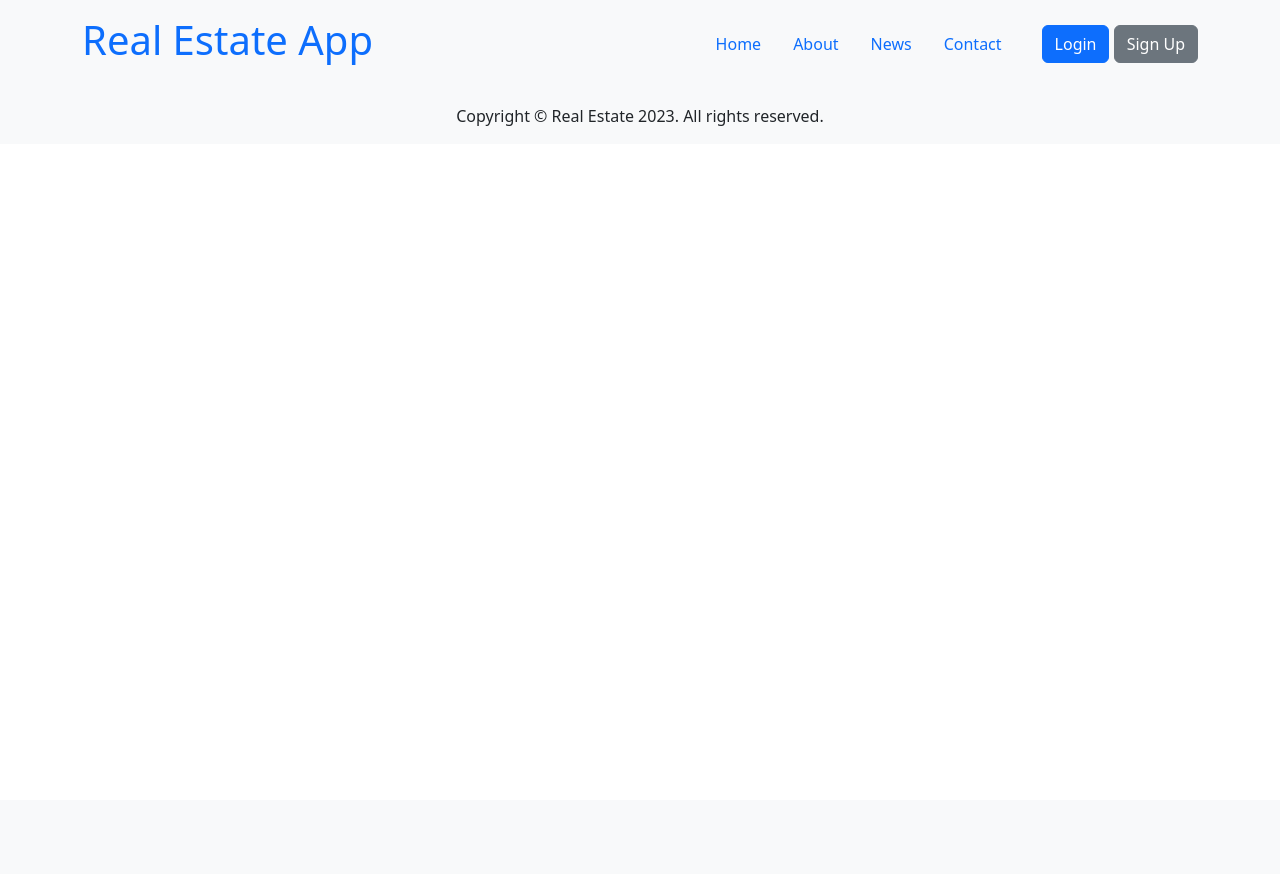
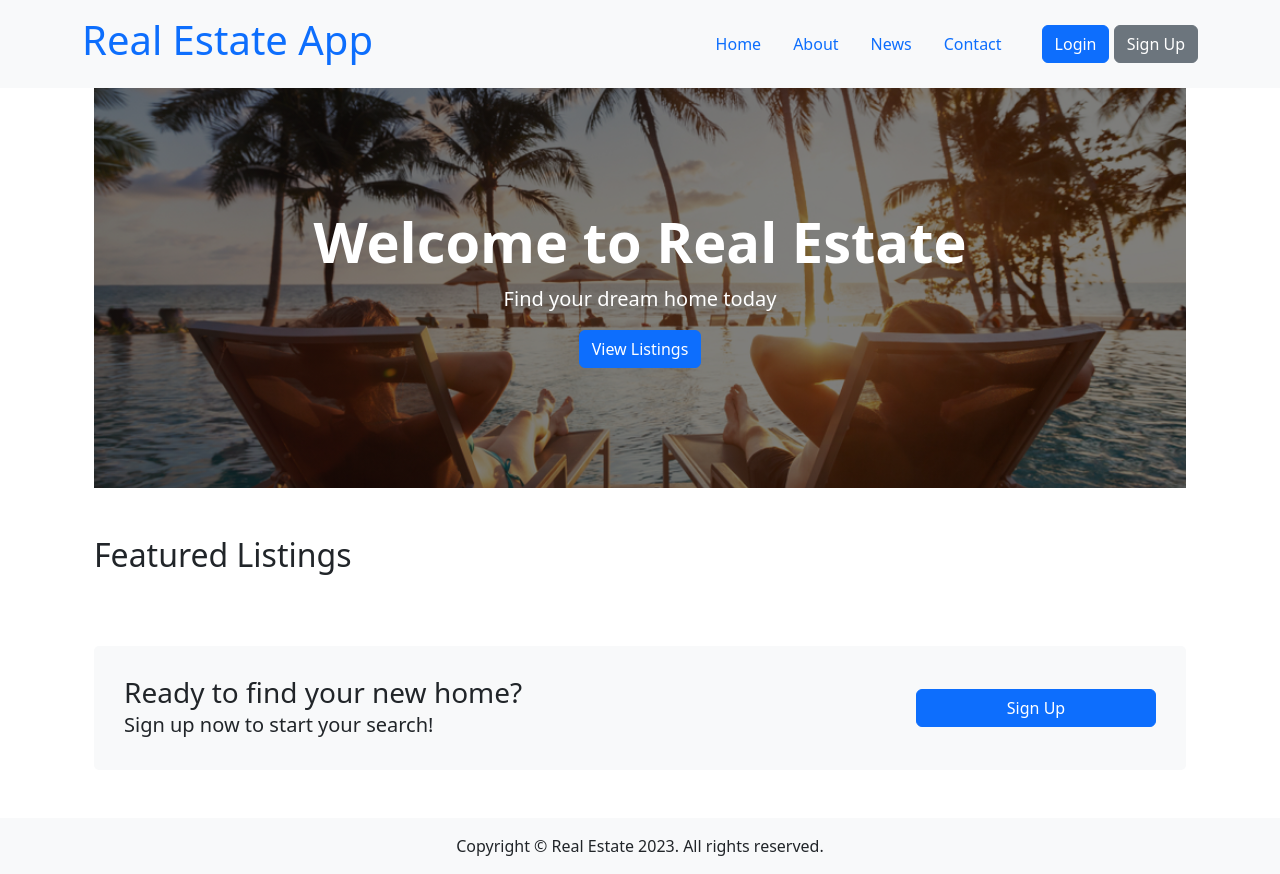
Before and after one commit to clusterpj/realestate-python, a Flask app: page / in a window 1280 px wide. Before the commit the page ends 126 px from the top, so only its background shows below. Run offline with Flask 3, Linux system fonts and the light colour scheme; some libraries are stand-ins or nearby versions.

Commit message:
Many Things haver changed

```diff
--- a/app.py
+++ b/app.py
@@ -1,10 +1,35 @@
 from flask import Flask, render_template
 from flask_pymongo import PyMongo
 from bson.objectid import ObjectId
+from flask import Flask, render_template, request, redirect, url_for, flash
+from flask_login import LoginManager, UserMixin, login_required, login_user, logout_user, current_user
+from werkzeug.security import check_password_hash
+from werkzeug.security import generate_password_hash
+from flask_login import logout_user
 
 app = Flask(__name__)
-app.config["MONGO_URI"] = "mongodb://localhost:27017/realestate"
+app.secret_key = "dTLma3M6KkGrDf"
+
+app.config["MONGO_URI"] = "mongodb://localhost:27017/cluster_main"
 mongo = PyMongo(app)
+
+# Set up Flask-Login
+login_manager = LoginManager()
+login_manager.init_app(app)
+login_manager.login_view = "login"
+
+class User(UserMixin):
+    def __init__(self, user_data):
+        self.id = str(user_data['_id'])
+        self.username = user_data['username']
+
+@login_manager.user_loader
+def load_user(user_id):
+    # Load user from the database or user data store
+    user_data = mongo.db.users.find_one({'_id': ObjectId(user_id)})
+    if user_data:
+        user = User(user_data)
+        return user
 
 @app.route('/')
 def home():
@@ -34,13 +59,82 @@
 def contact():
     return render_template('contact.html', title='Real Estate App')
 
-@app.route('/login')
+@app.route('/login', methods=['GET', 'POST'])
 def login():
-    return render_template('login.html', title='Real Estate App')
+    if current_user.is_authenticated:
+        return redirect(url_for('home'))
 
-@app.route('/signup')
+    if request.method == 'POST':
+        username = request.form['username']
+        password = request.form['password']
+        user_data = mongo.db.users.find_one({'username': username})
+
+        if user_data and check_password_hash(user_data['password'], password):
+            user = User(user_data)
+            login_user(user)
+            next_page = request.args.get('next')
+            return redirect(next_page or url_for('home'))
+
+        flash('Invalid username or password.', 'danger')
+
+    return render_template('login.html')
+
+@app.route('/signup', methods=['GET', 'POST'])
 def signup():
+    if current_user.is_authenticated:
+        return redirect(url_for('home'))
+
+    if request.method == 'POST':
+        username = request.form['username']
+        password = request.form['password']
+        # Check if the username already exists
+        existing_user = mongo.db.users.find_one({'username': username})
+
+        if existing_user is None:
+            # Hash the password
+            hashed_password = generate_password_hash(password)
+            # Add the new user to the database
+            mongo.db.users.insert_one({'username': username, 'password': hashed_password})
+            flash('Account created successfully. Please log in.', 'success')
+            return redirect(url_for('login'))
+        else:
+            flash('A user with that username already exists.', 'danger')
+
     return render_template('signup.html', title='Real Estate App')
+
+@app.route('/logout')
+def logout():
+    logout_user()
+    return redirect(url_for('home'))
+
+@app.route('/admin')
+@login_required
+def admin_dashboard():
+    return render_template('admin_dashboard.html')
+
+@app.route('/admin/all_properties')
+@login_required
+def all_properties():
+    # Fetch all properties and render the all_properties page
+    return render_template('admin/all_properties.html')
+
+@app.route('/admin/property_types')
+@login_required
+def property_types():
+    # Fetch all property types and render the property_types page
+    return render_template('admin/property_types.html')
+
+@app.route('/admin/property_amenities')
+@login_required
+def property_amenities():
+    # Fetch all property amenities and render the property_amenities page
+    return render_template('admin/property_amenities.html')
+
+@app.route('/admin/property_locations')
+@login_required
+def property_locations():
+    # Fetch all property locations and render the property_locations page
+    return render_template('admin/property_locations.html')
 
 if __name__ == '__main__':
     app.run(debug=True)
--- a/static/styles.css
+++ b/static/styles.css
@@ -27,3 +27,32 @@
     color: #0056b3;
     text-decoration: none;
   }
+
+ /* Hero section */
+.hero {
+  min-height: 400px;
+  background: linear-gradient(rgba(0, 0, 0, 0.5), rgba(0, 0, 0, 0.5)), url('/static/images/villaonthebeach.jpg');
+  background-size: cover;
+  background-position: center;
+  color: white;
+  padding: 0 50px;
+  display: flex;
+  flex-direction: column;
+  justify-content: center;
+  align-items: center;
+}
+.display-4 {
+  font-weight: 800;
+}
+
+/* Featured listings section */
+.featured-listings .card {
+  margin-bottom: 30px;
+}
+
+/* Call-to-action section */
+.cta {
+  background-color: #f8f9fa;
+  padding: 30px;
+  border-radius: 5px;
+}
--- /dev/null
+++ b/templates/admin/create_property.html
@@ -0,0 +1,5 @@
+{% extends "base.html" %}
+
+{% block content %}
+    <!-- Your home page content goes here -->
+{% endblock %}
--- /dev/null
+++ b/templates/admin/edit_property.html
@@ -0,0 +1,5 @@
+{% extends "base.html" %}
+
+{% block content %}
+    <!-- Your home page content goes here -->
+{% endblock %}
--- a/templates/base.html
+++ b/templates/base.html
@@ -35,19 +35,29 @@
                         <a class="nav-link" href="{{ url_for('contact') }}">Contact</a>
                     </li>
                 </ul>
+                {% if current_user.is_authenticated %}
+                <div class="ms-4">
+                    <span>Welcome, {{ current_user.username }}!</span>
+                    <a class="btn btn-danger" href="{{ url_for('logout') }}">Logout</a>
+                </div>
+                {% else %}
                 <div class="ms-4">
                     <a class="btn btn-primary" href="{{ url_for('login') }}">Login</a>
                     <a class="btn btn-secondary" href="{{ url_for('signup') }}">Sign Up</a>
                 </div>
+                {% endif %}
             </nav>
         </div>
     </div>
 </header>
 
-
 <!-- Main content -->
+<main>
+    <div class="container">
         {% block content %}
         {% endblock %}
+    </div>
+</main>
 
 <!-- Footer -->
 <footer class="bg-light py-3 mt-auto">
--- a/templates/home.html
+++ b/templates/home.html
@@ -1,5 +1,36 @@
-{% extends "base.html" %}
+{% extends 'base.html' %}
 
 {% block content %}
-    <!-- Your home page content goes here -->
+<div class="container">
+  <!-- Hero section -->
+  <section class="hero">
+    <div class="container text-center">
+      <h1 class="display-4">Welcome to Real Estate</h1>
+      <p class="lead">Find your dream home today</p>
+      <a href="{{ url_for('listings') }}" class="btn btn-primary">View Listings</a>
+    </div>
+  </section>
+
+
+  <!-- Featured listings section -->
+  <section class="featured-listings my-5">
+    <h2 class="mb-4">Featured Listings</h2>
+    <div class="row">
+      <!-- Add featured listings cards here -->
+    </div>
+  </section>
+
+  <!-- Call-to-action section -->
+  <section class="cta my-5">
+    <div class="row">
+      <div class="col-md-9">
+        <h3 class="mb-0">Ready to find your new home?</h3>
+        <p class="lead mb-0">Sign up now to start your search!</p>
+      </div>
+      <div class="col-md-3 d-flex align-items-center">
+        <a class="btn btn-primary w-100" href="{{ url_for('signup') }}">Sign Up</a>
+      </div>
+    </div>
+  </section>
+</div>
 {% endblock %}
```
Also changed, not shown: templates/admin_dashboard.html (added, +32 -0 lines), templates/login.html (+20 -1 lines), templates/signup.html (+11 -1 lines), static/images/villaonthebeach.jpg (added), templates/admin/all_properties.html (added), templates/admin/property_amenities.html (added), templates/admin/property_locations.html (added), templates/admin/property_types.html (added). Lines whose indentation alone changed are shown as unchanged.
